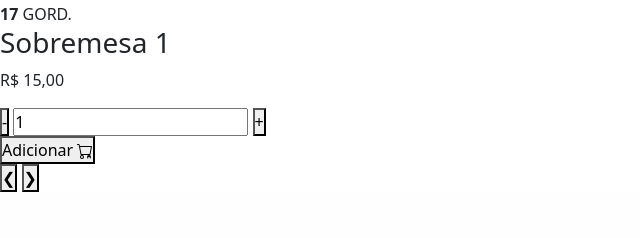
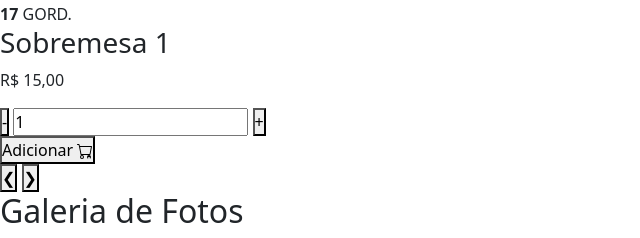
Before and after one commit to Victorjbs97/e-commece-pronto-saudavel-todos-os-dias, a PHP site: template views/pages/home.php in a window 1280 px wide. Shown: the part 1835-2073 px from the top of the page, without its empty margins (0-640 px from the left). Before the commit the page ends 2027 px from the top, so only its background shows below. Run offline with PHP 8.4, Linux system fonts and the light colour scheme; the template is opened without the code that fills it, so the values that code supplies are empty.

Commit message:
feat(autor: Kennedy): Inserir galeria de fotos na home

```diff
--- a/views/layouts/main.php
+++ b/views/layouts/main.php
@@ -20,15 +20,15 @@ $baseUrl = rtrim(str_replace('/public', '', $baseUrl), '/');
 
     <link rel="stylesheet" href="<?= $baseUrl ?>/public/css/produto_card.css">
     <link rel="stylesheet" href="<?= $baseUrl ?>/public/css/carrosel-produtos.css">
+
+    <link rel="stylesheet" href="<?= $baseUrl ?>/public/css/galeria-de-fotos.css">
 </head>
 <body>
-    <?php require_once VIEWS_PATH . '/partials/header.php'; ?>
 
     <main>
         <?php require_once VIEWS_PATH . '/pages/home.php'; ?>
     </main>
 
-    <?php require_once VIEWS_PATH . '/partials/footer.php'; ?>
 
     <script src="<?= $baseUrl ?>/public/js/carrossel-produtos.js"></script>
 </body>
--- a/views/pages/home.php
+++ b/views/pages/home.php
@@ -2,4 +2,6 @@
 // A 'home' chama as seções que ela quer exibir
 require __DIR__ . '/../partials/sessao_mais_vendidos_home.php';
 // require __DIR__ . '/../partials/home/lancamentos.php';
+
+require __DIR__ .'/../partials/galeria-de-fotos.php';
 ?>
--- /dev/null
+++ b/views/partials/galeria-de-fotos.php
@@ -0,0 +1,13 @@
+<section class="galeria">
+
+    <h2>Galeria de Fotos</h2>
+
+    <div class="galeria-fotos">
+
+        <div class="foto"></div>
+        <div class="foto"></div>
+        <div class="foto"></div>
+
+    </div>
+
+</section>
```
Also changed, not shown: public/css/galeria-de-fotos.css (added, +31 -0 lines).
